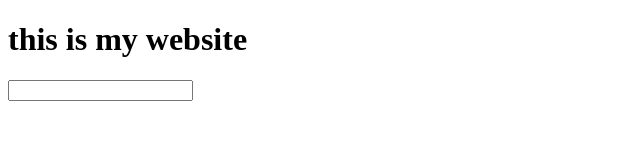
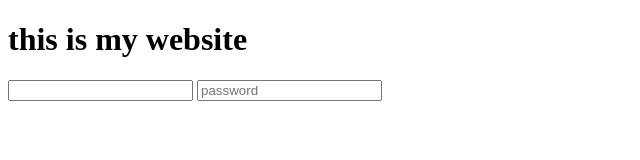
Before and after one commit to winh321/gittest, a plain HTML site: page index.html in a window 1280 px wide. Shown: the whole page, without its empty margins (0-640 px from the left). Drawn offline with Linux system fonts and the light colour scheme.

Commit message:
add password for form

```diff
--- a/index.html
+++ b/index.html
@@ -10,6 +10,7 @@
     <!-- for form feature -->
     <form action="">
         <input type="text">
+        <input type="password" placeholder="password"/>
     </form>
 </body>
 </html>
```
